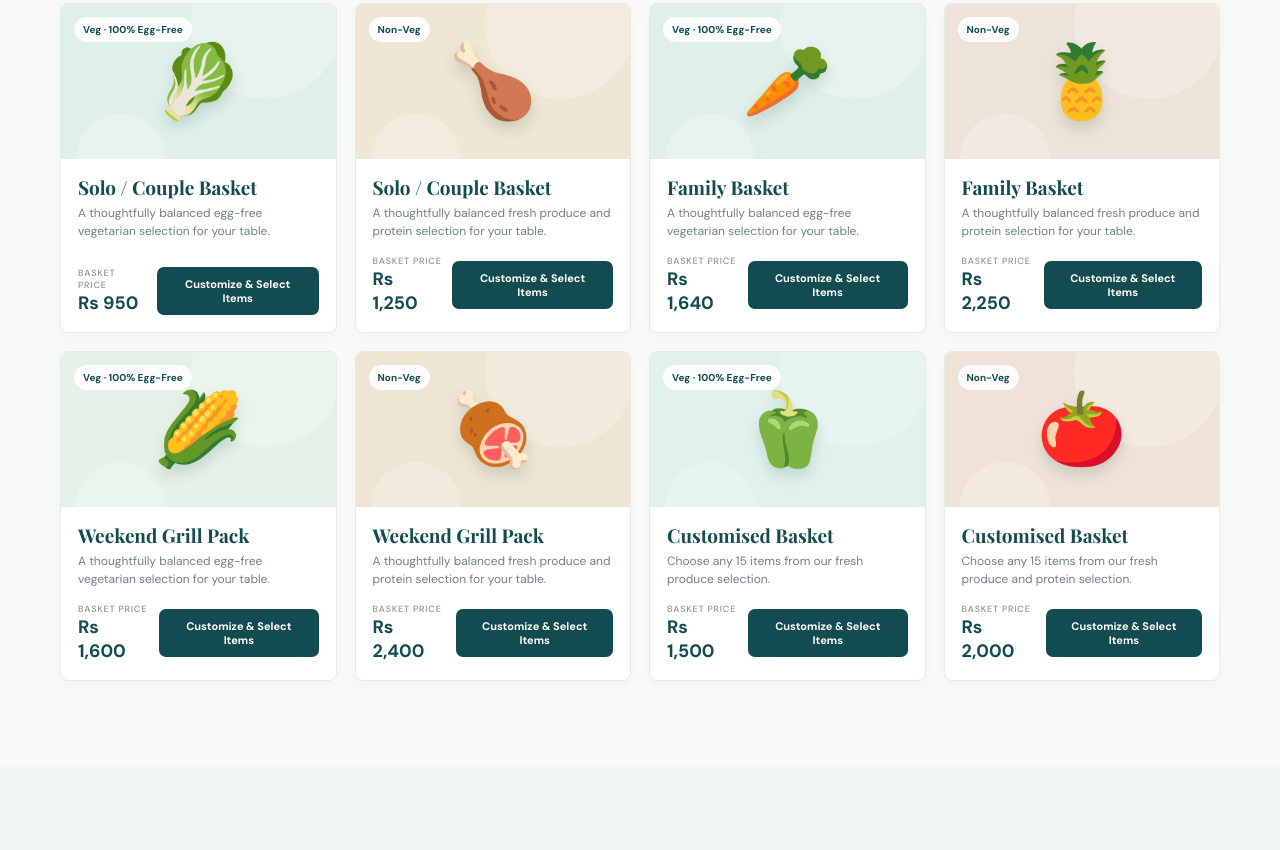
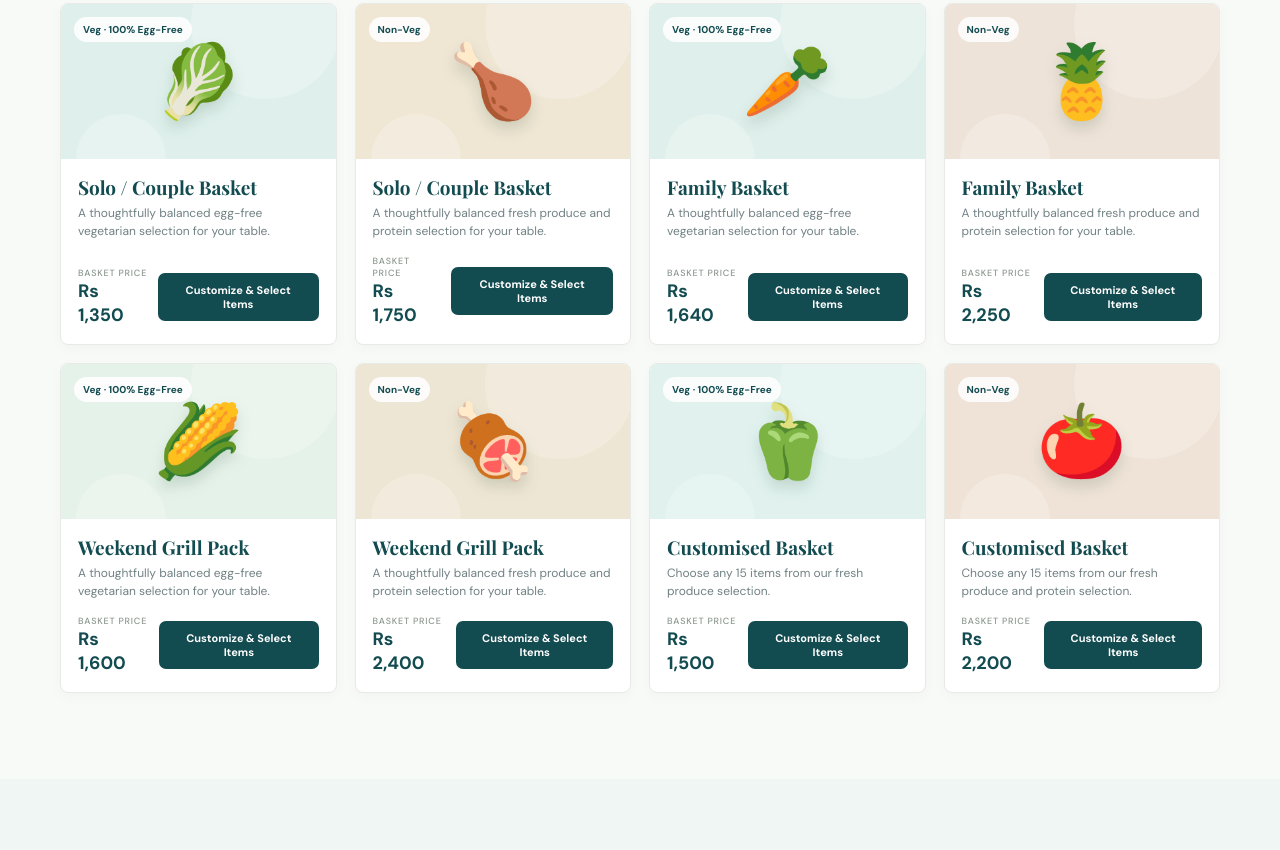
Before and after one commit to akheelesh22-sys/Verdiva-, a plain HTML site: page index.html in a window 1280 px wide. Shown: the part 1686-2536 px from the top of the page. Drawn offline with nearby package versions, Linux system fonts and the light colour scheme.

Commit message:
Update index.html

```diff
--- a/index.html
+++ b/index.html
@@ -29,14 +29,14 @@
 <div class="modal-scrim" id="receiptScrim"><section class="receipt" id="receiptContent" role="dialog" aria-modal="true" aria-label="Order receipt"></section></div><div class="toast" id="toast"></div>
 <script>
 const products=[
-{id:'solo-veg',name:'Solo / Couple Basket',type:'veg',sub:'Veg · 100% Egg-Free',price:950,emoji:'🥬',items:['Potatoes (1 kg)','Onions (500 g)',"Tomatoes / Pomme d’Amour (500 g)",'Carrots (500 g)','Brèdes Chine/Malabar (1 bunch)','Pumpkin / Giraumon (500 g)','Green Beans / Haricots Verts (350 g)','Garlic & Ginger Pack (250 g)','Local Bananas (6 pcs)','Victoria Pineapple (1 pc)','Limes / Limon (4 pcs)'],limit:13},
-{id:'solo-nonveg',name:'Solo / Couple Basket',type:'nonveg',sub:'Non-Veg',price:1250,emoji:'🍗',items:['Potatoes (1 kg)','Onions (500 g)','Tomatoes (500 g)','Carrots (500 g)','Brèdes Chine/Malabar (1 bunch)','Zucchini (500 g)','Garlic & Ginger Pack (250 g)','Local Bananas (6 pcs)','Pineapple (1 pc)','Limes (4 pcs)','Farm Eggs (6 eggs)','Protein Choice: Boneless Chicken Breast 600 g OR Chicken Thighs 600 g'],limit:14},
+{id:'solo-veg',name:'Solo / Couple Basket',type:'veg',sub:'Veg · 100% Egg-Free',price:1350,emoji:'🥬',items:['Potatoes (1 kg)','Onions (500 g)',"Tomatoes / Pomme d’Amour (500 g)",'Carrots (500 g)','Brèdes Chine/Malabar (1 bunch)','Pumpkin / Giraumon (500 g)','Green Beans / Haricots Verts (350 g)','Garlic & Ginger Pack (250 g)','Local Bananas (6 pcs)','Victoria Pineapple (1 pc)','Limes / Limon (4 pcs)'],limit:13},
+{id:'solo-nonveg',name:'Solo / Couple Basket',type:'nonveg',sub:'Non-Veg',price:1750,emoji:'🍗',items:['Potatoes (1 kg)','Onions (500 g)','Tomatoes (500 g)','Carrots (500 g)','Brèdes Chine/Malabar (1 bunch)','Zucchini (500 g)','Garlic & Ginger Pack (250 g)','Local Bananas (6 pcs)','Pineapple (1 pc)','Limes (4 pcs)','Farm Eggs (6 eggs)','Protein Choice: Boneless Chicken Breast 600 g OR Chicken Thighs 600 g'],limit:14},
 {id:'family-veg',name:'Family Basket',type:'veg',sub:'Veg · 100% Egg-Free',price:1640,emoji:'🥕',items:['Potatoes (2 kg)','Onions (1 kg)','Tomatoes (1 kg)','Carrots (1 kg)','Pumpkin / Giraumon (1 kg)','Green Beans (500 g)','Brèdes Songe/Tom Pouce (2 bunches)','Eggplant / Bringelle (500 g)','Chouchou / Chayote (500 g)','Fresh Local Mushrooms (250 g)','Garlic, Ginger & Coriander Pack (350 g)','Local Bananas (10 pcs)','Local Papaya (1 pc)','Victoria Pineapple (1 pc)','Oranges / Apples & Limes Mix (1 kg)'],limit:15},
 {id:'family-nonveg',name:'Family Basket',type:'nonveg',sub:'Non-Veg',price:2250,emoji:'🍍',items:['Potatoes (2 kg)','Onions (1 kg)','Tomatoes (1 kg)','Carrots (1 kg)','Pumpkin (1 kg)','Green Beans (500 g)','Brèdes Songe/Tom Pouce (2 bunches)','Eggplant / Chouchou (500 g)','Garlic, Ginger & Coriander Pack (350 g)','Local Bananas (10 pcs)','Fruit Choice: Papaya OR Large Victoria Pineapple','Oranges/Apples & Limes Mix (1 kg)','Farm Eggs (12 eggs)','Poultry Choice: Whole Cut Chicken 1.2 kg OR Drumsticks 1.2 kg','Meat/Fillet Choice: Lean Minced Beef 600 g OR Chicken Breast Fillets 600 g'],limit:15},
 {id:'grill-veg',name:'Weekend Grill Pack',type:'veg',sub:'Veg · 100% Egg-Free',price:1600,emoji:'🌽',items:['Fresh Corn on the Cob / Maïs (4 cobs)','Baby Potatoes for roasting (1.5 kg)','Bell Peppers / Poivrons (4 pcs)','Red Onions (500 g)','Zucchini (500 g)','Eggplant thick slices (500 g)','Fresh Local Mushrooms (500 g)','Cherry Tomatoes (500 g)','Fresh Lettuce Head (1 unit)','Cucumber (500 g)','Fresh Thyme, Rosemary & Chillies (100 g)','Watermelon half (~2 kg)','Victoria Pineapple (1 pc)','Fruit Choice: Local Papaya OR Bananas','Limes (6 pcs)'],limit:15},
 {id:'grill-nonveg',name:'Weekend Grill Pack',type:'nonveg',sub:'Non-Veg',price:2400,emoji:'🍖',items:['Corn on the Cob (4 cobs)','Baby Potatoes (1 kg)','Bell Peppers (3 pcs)','Red Onions (500 g)','Zucchini & Eggplant (500 g)','Fresh Local Mushrooms (250 g)','Fresh Thyme, Rosemary & Chillies (100 g)','Watermelon half (~2 kg)','Victoria Pineapple (1 pc)','Limes (6 pcs)','Farm Eggs (6 eggs)','Marinated Chicken Wings (1 kg)','Chicken Drumsticks / Leg Quarters (1 kg)','Sausage Choice: Gourmet Chicken Sausages 500 g OR Beef Sausages 500 g','Burger Patty Choice: 4 Beef Burger Patties OR 4 Chicken Burger Patties'],limit:15},
 {id:'custom-veg',name:'Customised Basket',type:'veg',sub:'Veg · 100% Egg-Free',price:1500,emoji:'🫑',items:['Potatoes (1 kg)','Onions (1 kg)','Tomatoes (1 kg)','Carrots (1 kg)','Green Beans (500 g)','Pumpkin (1 kg)','Eggplant (500 g)','Zucchini (500 g)','Chouchou (500 g)','Cucumber (500 g)','Fresh Local Mushrooms (250 g)','Bell Peppers (500 g)','Brèdes or Lettuce (1 bunch)','Garlic, Ginger & Coriander Pack (300 g)','Local Bananas (1 kg)','Victoria Pineapple (1 pc)','Local Papaya (1 pc)','Watermelon Slice (1.5 kg)','Local Mandarins / Oranges (1 kg)','Limes (6 pcs)'],limit:15,custom:true},
-{id:'custom-nonveg',name:'Customised Basket',type:'nonveg',sub:'Non-Veg',price:2000,emoji:'🍅',items:['Potatoes (1 kg)','Onions (1 kg)','Tomatoes (1 kg)','Carrots (1 kg)','Green Beans (500 g)','Pumpkin (1 kg)','Eggplant (500 g)','Cucumber (500 g)','Brèdes or Lettuce (1 bunch)','Garlic, Ginger & Coriander Pack (300 g)','Local Bananas (1 kg)','Victoria Pineapple (1 pc)','Local Papaya (1 pc)','Watermelon Slice (1.5 kg)','Limes (6 pcs)','Farm Eggs (15 eggs)','Whole Cut Chicken (1.3 kg)','Boneless Chicken Breast (500 g)','Chicken Wings or Drumsticks (1 kg)','Minced Beef or Gourmet Sausages (500 g)'],limit:15,custom:true}
+{id:'custom-nonveg',name:'Customised Basket',type:'nonveg',sub:'Non-Veg',price:2200,emoji:'🍅',items:['Potatoes (1 kg)','Onions (1 kg)','Tomatoes (1 kg)','Carrots (1 kg)','Green Beans (500 g)','Pumpkin (1 kg)','Eggplant (500 g)','Cucumber (500 g)','Brèdes or Lettuce (1 bunch)','Garlic, Ginger & Coriander Pack (300 g)','Local Bananas (1 kg)','Victoria Pineapple (1 pc)','Local Papaya (1 pc)','Watermelon Slice (1.5 kg)','Limes (6 pcs)','Farm Eggs (15 eggs)','Whole Cut Chicken (1.3 kg)','Boneless Chicken Breast (500 g)','Chicken Wings or Drumsticks (1 kg)','Minced Beef or Gourmet Sausages (500 g)'],limit:15,custom:true}
 ];
 const vegetableChoices=['Potatoes (1 kg)','Onions (500 g)','Tomatoes (500 g)','Carrots (500 g)','Pumpkin (500 g)','Green Beans (350 g)','Eggplant / Bringelle (500 g)','Zucchini / Courgette (500 g)','Chouchou / Chayote (500 g)','Cucumber (500 g)','Fresh Local Mushrooms (250 g)','Bell Peppers / Poivrons (3 pcs)','Brèdes or Lettuce (1 bunch)','Garlic, Ginger & Coriander Pack (250 g)','Fresh Corn on the Cob / Maïs (2 cobs)'];
 const fruitChoices=['Local Bananas (6 pcs)','Victoria Pineapple (1 pc)','Local Papaya (1 pc)','Watermelon Slice (~1.5 kg)','Local Oranges / Mandarins (1 kg)'];
```
